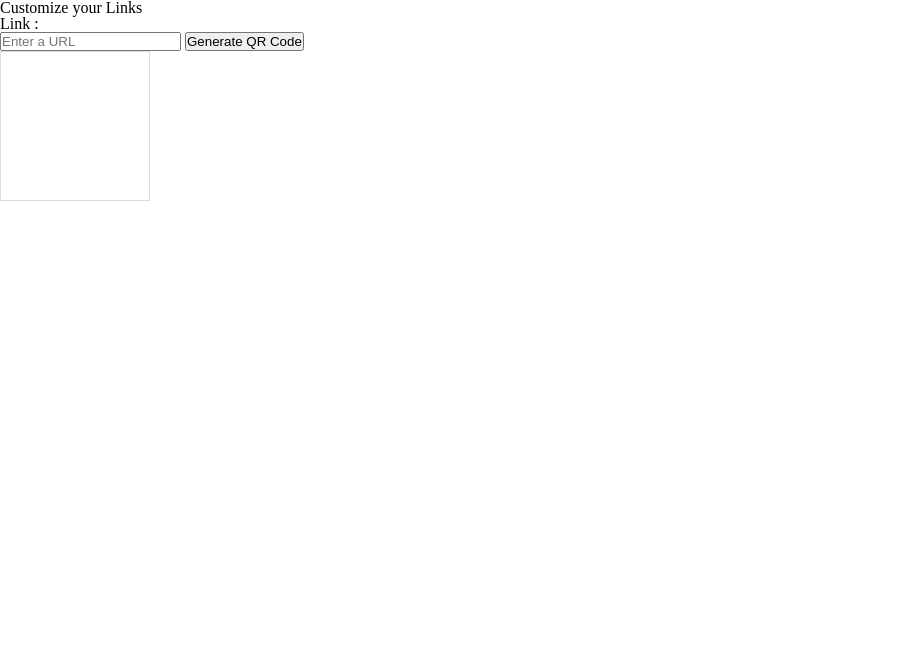
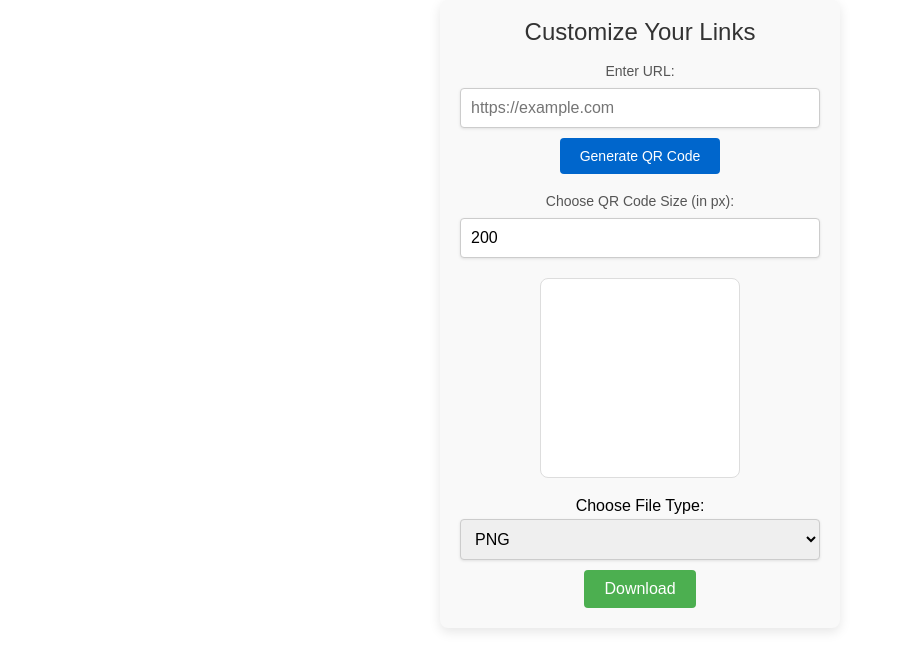
Before and after one commit to SaifeddineBoudokhane/Mini_Tools_Extension, a browser extension: page index.html in a window 1280 px wide. Shown: the whole page, without its empty margins (0-900 px from the left). Drawn offline with Linux system fonts and the light colour scheme.

Commit message:
Finish the Qrcode genrator feature

```diff
--- a/index.html
+++ b/index.html
@@ -10,19 +10,32 @@
     <title>URL Customizer</title>
 </head>
 <body>
-    <h1>Customize your Links</h1>
-    <div id="link-input">
-        <p>Link :</p>
-        <input type="url" name="link" id="link" placeholder="Enter a URL">
-        <button id="generate-btn">Generate QR Code</button>
-    </div>
-    <div id="qrcode-container">
-        <div id="qrcode"></div>
-    </div>
-    <div id="download-buttons" style="display: none;">
-        <button id="download-png">Download as PNG</button>
-        <button id="download-jpeg">Download as JPEG</button>
-        <button id="download-svg">Download as SVG</button>
+    <div id="container">
+        <h1>Customize Your Links</h1>
+
+        <div id="link-input">
+            <label for="link">Enter URL:</label>
+            <input type="url" name="link" id="link" placeholder="https://example.com" />
+            <button id="generate-btn" class="btn">Generate QR Code</button>
+        </div>
+
+        <div id="size-input">
+            <label for="qrcode-size">Choose QR Code Size (in px):</label>
+            <input type="number" id="qrcode-size" min="100" max="600" value="200">
+        </div>
+
+        <div id="qrcode-container">
+            <div id="qrcode"></div>
+        </div>
+        <div id="download-options">
+            <label for="file-type">Choose File Type:</label>
+            <select id="file-type">
+                <option value="png">PNG</option>
+                <option value="jpeg">JPEG</option>
+                <option value="svg">SVG</option>
+            </select>
+            <button id="download-btn" class="btn">Download</button>
+        </div>
     </div>
 </body>
 </html>
--- a/script.js
+++ b/script.js
@@ -1,5 +1,5 @@
-// Function to generate QR code
-function generateQRCode(url) {
+// Function to generate QR code with a specific size
+function generateQRCode(url, size) {
     // Clear previous QR code
     const qrCodeContainer = document.getElementById("qrcode");
     qrCodeContainer.innerHTML = "";
@@ -7,31 +7,23 @@ function generateQRCode(url) {
     // Create a new QR code
     const qrCode = new QRCode(qrCodeContainer, {
         text: url,
-        width: 400,
-        height: 400,
+        width: size,   // Dynamically set width
+        height: size,  // Dynamically set height
         colorDark: "#000000",
         colorLight: "#ffffff",
         correctLevel: QRCode.CorrectLevel.L
     });
-
-    // Show download buttons after QR code generation
-    setTimeout(() => showDownloadButtons(), 500);
-}
-
-// Function to show download buttons
-function showDownloadButtons() {
-    document.getElementById("download-buttons").style.display = "block";
 }
 
 // Function to convert canvas to a downloadable file
-function downloadCanvasAs(format) {
+function downloadCanvasAs(format, size) {
     const canvas = document.querySelector("#qrcode canvas");
     if (!canvas) {
         alert("No QR code available to download.");
         return;
     }
     const link = document.createElement("a");
-    link.download = `qrcode.${format}`;
+    link.download = `qrcode_${size}.${format}`;
 
     if (format === "png" || format === "jpeg") {
         link.href = canvas.toDataURL(`image/${format}`);
@@ -52,14 +44,17 @@ function downloadCanvasAs(format) {
 // Event listener for the Generate button
 document.getElementById("generate-btn").addEventListener("click", function () {
     const url = document.getElementById("link").value;
+    const size = document.getElementById("qrcode-size").value; // Get the size input
     if (url) {
-        generateQRCode(url);
+        generateQRCode(url, size);
     } else {
         alert("Please enter a valid URL.");
     }
 });
 
-// Event listeners for download buttons
-document.getElementById("download-png").addEventListener("click", () => downloadCanvasAs("png"));
-document.getElementById("download-jpeg").addEventListener("click", () => downloadCanvasAs("jpeg"));
-document.getElementById("download-svg").addEventListener("click", () => downloadCanvasAs("svg"));
+// Event listener for the download button
+document.getElementById("download-btn").addEventListener("click", function () {
+    const size = document.getElementById("qrcode-size").value; // Get the size input
+    const fileType = document.getElementById("file-type").value; // Get the selected file type
+    downloadCanvasAs(fileType, size);
+});
--- a/style.css
+++ b/style.css
@@ -1,18 +1,156 @@
-/* Container for the QR code */
+/* General Reset */
+* {
+    margin: 0;
+    padding: 0;
+    box-sizing: border-box;
+}
+
+/* Main container */
+#container {
+    font-family: Arial, sans-serif;
+    text-align: center;
+    padding: 20px;
+    max-width: 400px;
+    margin: 0 auto;
+    background-color: #f9f9f9;
+    border-radius: 8px;
+    box-shadow: 0 4px 12px rgba(0, 0, 0, 0.1);
+}
+
+/* Title */
+h1 {
+    font-size: 24px;
+    color: #333;
+    margin-bottom: 20px;
+}
+
+/* Link input field */
+#link-input {
+    margin-bottom: 20px;
+}
+
+#link-input label {
+    display: block;
+    font-size: 14px;
+    color: #555;
+    margin-bottom: 5px;
+}
+
+#link-input input {
+    width: 100%;
+    padding: 10px;
+    font-size: 16px;
+    border: 1px solid #ccc;
+    border-radius: 4px;
+    margin-bottom: 10px;
+    box-shadow: 0 1px 3px rgba(0, 0, 0, 0.1);
+}
+
+#link-input input:focus {
+    outline: none;
+    border-color: #0066cc;
+}
+
+/* Button styling */
+.btn {
+    background-color: #0066cc;
+    color: #fff;
+    padding: 10px 20px;
+    font-size: 14px;
+    border: none;
+    border-radius: 4px;
+    cursor: pointer;
+    transition: background-color 0.3s ease;
+}
+
+.btn:hover {
+    background-color: #0055a5;
+}
+
+/* QR Code Container */
 #qrcode-container {
-    width: 150px; /* Desired visible width */
-    height: 150px; /* Desired visible height */
+    width: 200px;
+    height: 200px;
+    margin: 20px auto;
     display: flex;
     justify-content: center;
     align-items: center;
-    overflow: hidden; /* Prevent overflow */
-    position: relative;
-    border: 1px solid #ddd; /* Optional: add a border */
+    background-color: #fff;
+    border: 1px solid #ddd;
+    border-radius: 8px;
 }
 
-/* Scaling the canvas element inside */
 #qrcode-container img {
-    width: 100%; /* Scale down to container size */
-    height: auto; /* Maintain aspect ratio */
-    display: block; /* Avoid inline gaps */
+    max-width: 100%;
+    height: auto;
+    display: block;
 }
+
+/* Size input container */
+#size-input {
+    margin-top: 20px;
+    margin-bottom: 20px;
+}
+
+#size-input label {
+    font-size: 14px;
+    color: #555;
+    margin-bottom: 5px;
+    display: block;
+}
+
+#size-input input {
+    padding: 10px;
+    font-size: 16px;
+    width: 100%;
+    border: 1px solid #ccc;
+    border-radius: 4px;
+    box-shadow: 0 1px 3px rgba(0, 0, 0, 0.1);
+    margin-top: 5px;
+}
+
+/* Download options container */
+#download-options {
+    margin-top: 20px;
+    text-align: center;
+}
+
+#download-options select {
+    padding: 10px;
+    font-size: 16px;
+    border-radius: 4px;
+    margin-top: 5px;
+}
+
+#download-options button {
+    margin-top: 10px;
+    padding: 10px 20px;
+    font-size: 16px;
+    border: none;
+    border-radius: 4px;
+    background-color: #4CAF50;
+    color: white;
+    cursor: pointer;
+}
+
+#download-options button:hover {
+    background-color: #45a049;
+}
+
+/* General button styles (for download) */
+#download-buttons button {
+    margin: 5px;
+}
+
+/* General styling for all inputs and selects */
+#link-input input,
+#size-input input,
+#download-options select {
+    padding: 10px;
+    font-size: 16px;
+    width: 100%;
+    border: 1px solid #ccc;
+    border-radius: 4px;
+    box-shadow: 0 1px 3px rgba(0, 0, 0, 0.1);
+    margin-top: 5px;
+}
```
